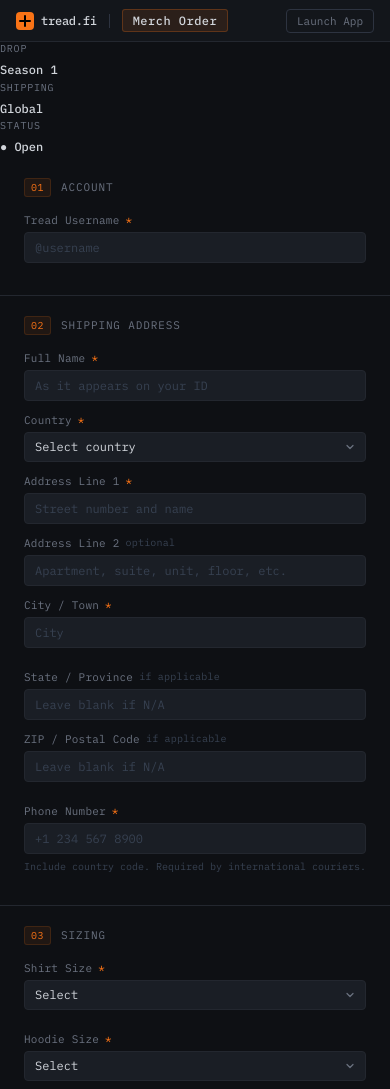
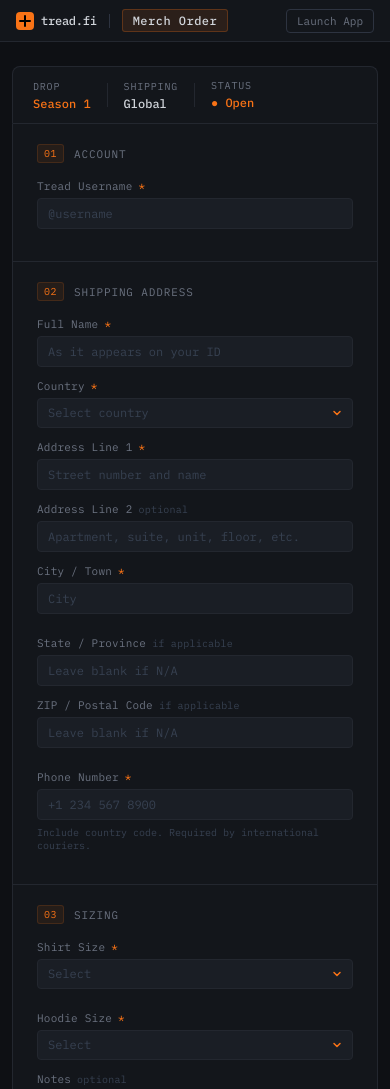
Before and after one commit to Paralelz/tread_form, a plain HTML site: page index.html in a window 390 px wide. Shown: the top 1089 px of the page. Drawn offline with Linux system fonts and the light colour scheme.

Commit message:
Update style.css

```diff
--- a/style.css
+++ b/style.css
@@ -13,9 +13,9 @@
   --text:        #d1d5db;
   --text-2:      #6b7280;
   --text-3:      #374151;
-  --orange:       #f97316;
-  --orange-dim:   rgba(249,115,22,0.08);
-  --orange-glow:  rgba(249,115,22,0.15);
+  --orange:      #f97316;
+  --orange-dim:  rgba(249,115,22,0.08);
+  --orange-glow: rgba(249,115,22,0.15);
   --font:        'IBM Plex Sans', sans-serif;
   --mono:        'IBM Plex Mono', monospace;
 }
@@ -89,7 +89,6 @@ body {
 .topbar-right {
   display: flex;
   align-items: center;
-  gap: 8px;
 }
 
 .topbar-btn {
@@ -100,36 +99,45 @@ body {
   padding: 4px 10px;
   border: 1px solid var(--border-2);
   border-radius: 4px;
-  transition: color 0.15s, border-color 0.15s;
+  transition: color 0.15s, background 0.15s;
 }
 
 .topbar-btn:hover {
   color: var(--text);
-  border-color: var(--border-2);
   background: var(--bg-3);
 }
 
-/* ── LAYOUT ── */
-.layout {
-  display: grid;
-  grid-template-columns: 200px 1fr;
+/* ── PAGE CENTERED ── */
+.page {
   flex: 1;
-  min-height: 0;
+  display: flex;
+  align-items: flex-start;
+  justify-content: center;
+  padding: 48px 20px 64px;
 }
 
-/* ── SIDEBAR ── */
-.sidebar {
-  border-right: 1px solid var(--border);
-  padding: 20px 0;
-  background: var(--bg-2);
-  display: flex;
-  flex-direction: column;
-  gap: 0;
+.form-wrap {
+  width: 100%;
+  max-width: 560px;
 }
 
-.sidebar-block {
-  padding: 12px 16px;
-  border-bottom: 1px solid var(--border);
+/* ── STATS ROW ── */
+.stats-row {
+  display: flex;
+  align-items: center;
+  gap: 0;
+  background: var(--bg-2);
+  border: 1px solid var(--border);
+  border-radius: 8px 8px 0 0;
+  border-bottom: none;
+  padding: 12px 20px;
+  gap: 24px;
+}
+
+.stat-divider {
+  width: 1px;
+  height: 24px;
+  background: var(--border);
 }
 
 .stat-label {
@@ -138,7 +146,7 @@ body {
   color: var(--text-2);
   letter-spacing: 0.08em;
   text-transform: uppercase;
-  margin-bottom: 4px;
+  margin-bottom: 3px;
 }
 
 .stat-value {
@@ -146,25 +154,17 @@ body {
   font-size: 12px;
   color: var(--text);
   font-weight: 500;
-  line-height: 1.8;
 }
 
-.stat-value.green {
+.stat-value.orange {
   color: var(--orange);
 }
 
-.sidebar-note {
-  padding: 16px;
-  font-size: 11px;
-  color: var(--text-3);
-  line-height: 1.6;
-  margin-top: auto;
-}
-
 /* ── FORM PANEL ── */
-.form-panel {
-  overflow-y: auto;
-  padding: 0;
+form {
+  background: var(--bg-2);
+  border: 1px solid var(--border);
+  border-radius: 0 0 8px 8px;
 }
 
 .panel-section {
@@ -228,7 +228,6 @@ label {
 .opt {
   color: var(--text-3);
   font-size: 10px;
-  font-style: normal;
 }
 
 input,
@@ -267,11 +266,18 @@ select {
   background-position: right 10px center;
   padding-right: 28px;
   cursor: pointer;
+  color: var(--text);
+}
+
+select:invalid,
+select option[value=""] {
+  color: var(--text-3);
 }
 
 select option {
-  background: var(--bg-3);
+  background: #1a1e25;
   color: var(--text);
+  padding: 8px;
 }
 
 textarea {
@@ -296,6 +302,7 @@ textarea {
   padding: 16px 24px;
   background: var(--bg-2);
   border-top: 1px solid var(--border);
+  border-radius: 0 0 8px 8px;
 }
 
 .footer-note {
@@ -354,28 +361,14 @@ textarea {
 }
 
 /* ── MOBILE ── */
-@media (max-width: 640px) {
-  .layout {
-    grid-template-columns: 1fr;
+@media (max-width: 600px) {
+  .page {
+    padding: 24px 12px 48px;
   }
 
-  .sidebar {
-    border-right: none;
-    border-bottom: 1px solid var(--border);
-    flex-direction: row;
+  .stats-row {
+    gap: 16px;
     flex-wrap: wrap;
-    padding: 0;
-  }
-
-  .sidebar-block {
-    flex: 1;
-    min-width: 100px;
-    border-bottom: none;
-    border-right: 1px solid var(--border);
-  }
-
-  .sidebar-note {
-    display: none;
   }
 
   .field-row {
```
